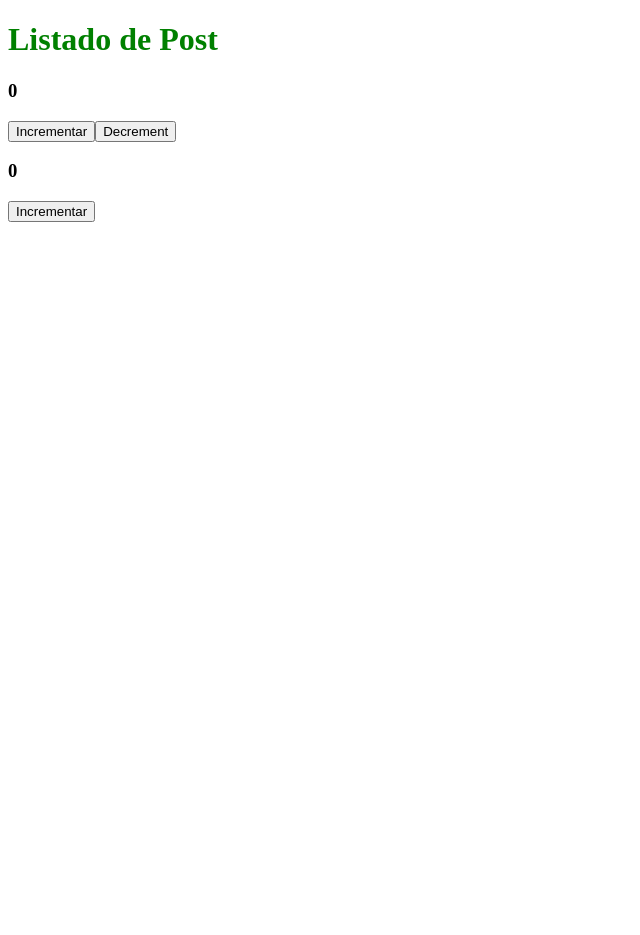
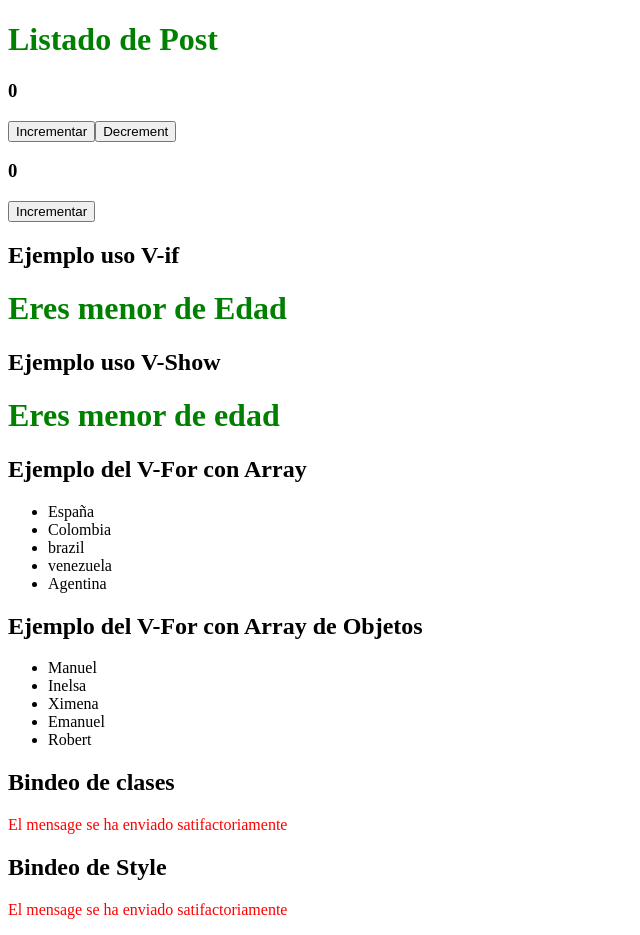
Before and after one commit to maalroba22/vuestudens, a Vue app: page / in a window 1280 px wide. Shown: the whole page, without its empty margins (0-640 px from the left). Before the commit the page ends 800 px from the top, so only its background shows below. Built offline with nearby package versions, Linux system fonts and the light colour scheme.

Commit message:
directivas vue

```diff
--- a/src/App.vue
+++ b/src/App.vue
@@ -3,12 +3,20 @@
  <!-- <PostContainer/> -->
  <CounterOption/>
  <CounterComposition/>
+ <ExampleSelctive/>
+ <ExampleForm/>
+ <ClassBinding/>
+
+
 </template>
 
 <script lang="ts" setup>
 import PostContainer from './components/PostContainer.vue';
 import CounterOption from './components/CounterOption.vue';
 import CounterComposition from './components/CounterComposition.vue';
+import ExampleSelctive from './components/ExampleSelctive.vue';
+import ExampleForm from './components/ExampleForm.vue';
+import ClassBinding from './components/ClassBinding.vue';
 
 </script>
 
--- /dev/null
+++ b/src/components/ClassBinding.vue
@@ -0,0 +1,24 @@
+<template>
+    <div>
+        <h2>Bindeo de clases</h2>
+        <p v-bind:class="{ 'error': hasError }">El mensage se ha enviado satifactoriamente</p>
+
+        <h2>Bindeo de Style</h2>
+        <p v-bind:class="{ 'error': hasError }">El mensage se ha enviado satifactoriamente</p>
+
+
+    </div>
+</template>
+<script lang="ts" setup>
+let hasError = true
+</script>
+
+<style scoped>
+.error {
+     color: red;
+ }
+
+ .succes {
+     color: chartreuse;
+ }
+</style>
--- /dev/null
+++ b/src/components/ExampleForm.vue
@@ -0,0 +1,45 @@
+<template>
+    <h2>Ejemplo del V-For con Array</h2>
+
+    <ul>
+        <li v-for="Element in countries" v-bind:key="Element">{{ Element }}</li>
+    </ul>
+
+    <h2>Ejemplo del V-For con Array de Objetos</h2>
+
+    <ul>
+        <li v-for="per in persona" :key="per.id">{{ per.name }}</li>
+    </ul>
+
+</template>
+
+<script lang="ts" setup>
+import { Ref, ref } from 'vue'
+
+let countries:Ref<Array<string>> = ref([
+                    'España',
+                    'Colombia',
+                    'brazil',
+                    'venezuela',
+                    'Agentina'
+])
+
+interface Ipersona{
+    id:number,
+    name:string
+}
+
+let persona:Ref<Array<Ipersona>> = ref([
+    { id:1, name:'Manuel'},
+    { id:2, name:'Inelsa'},
+    { id:3, name:'Ximena'},
+    { id:4, name:'Emanuel'},
+    { id:5, name:'Robert'},
+])
+
+
+</script>
+
+<style scoped>
+
+</style>
--- /dev/null
+++ b/src/components/ExampleSelctive.vue
@@ -0,0 +1,20 @@
+<template>
+    <h2>Ejemplo uso V-if </h2>
+    <h1 v-if="age > 18">Eres mayor de edad</h1>
+    <h1 v-else >Eres menor de Edad</h1>
+
+    <!-- v-show -->
+    <h2>Ejemplo uso V-Show </h2>
+    <h1 v-show="age > 18">Eres mayor de edad</h1>
+    <h1 v-show="age < 18">Eres menor de edad</h1>
+
+</template>
+
+<script lang="ts" setup>
+let age = 14;
+</script>
+
+
+<style scoped>
+
+</style>
```
